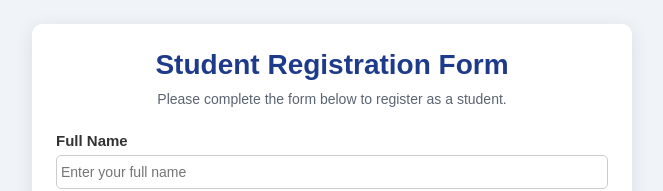
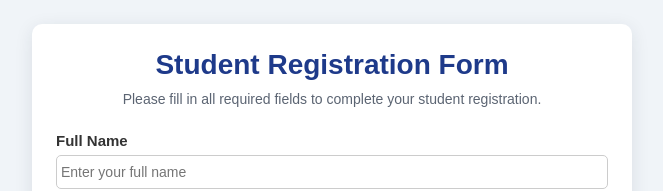
Before and after one commit to yahyaharis/student-registration-form-2601051, a plain HTML site: page index.html in a window 1280 px wide. Shown: the top 191 px of the page, without its empty margins (308-971 px from the left). Drawn offline with Linux system fonts and the light colour scheme.

Commit message:
Update registration form instructions

```diff
--- a/index.html
+++ b/index.html
@@ -9,7 +9,7 @@
 <body>
     <main class="form-container">
         <h1>Student Registration Form</h1>
-        <p class="intro">Please complete the form below to register as a student.</p>
+      <p class="intro">Please fill in all required fields to complete your student registration.</p>
 
         <form action="#" method="post" enctype="multipart/form-data">
             <div class="form-group">
```
